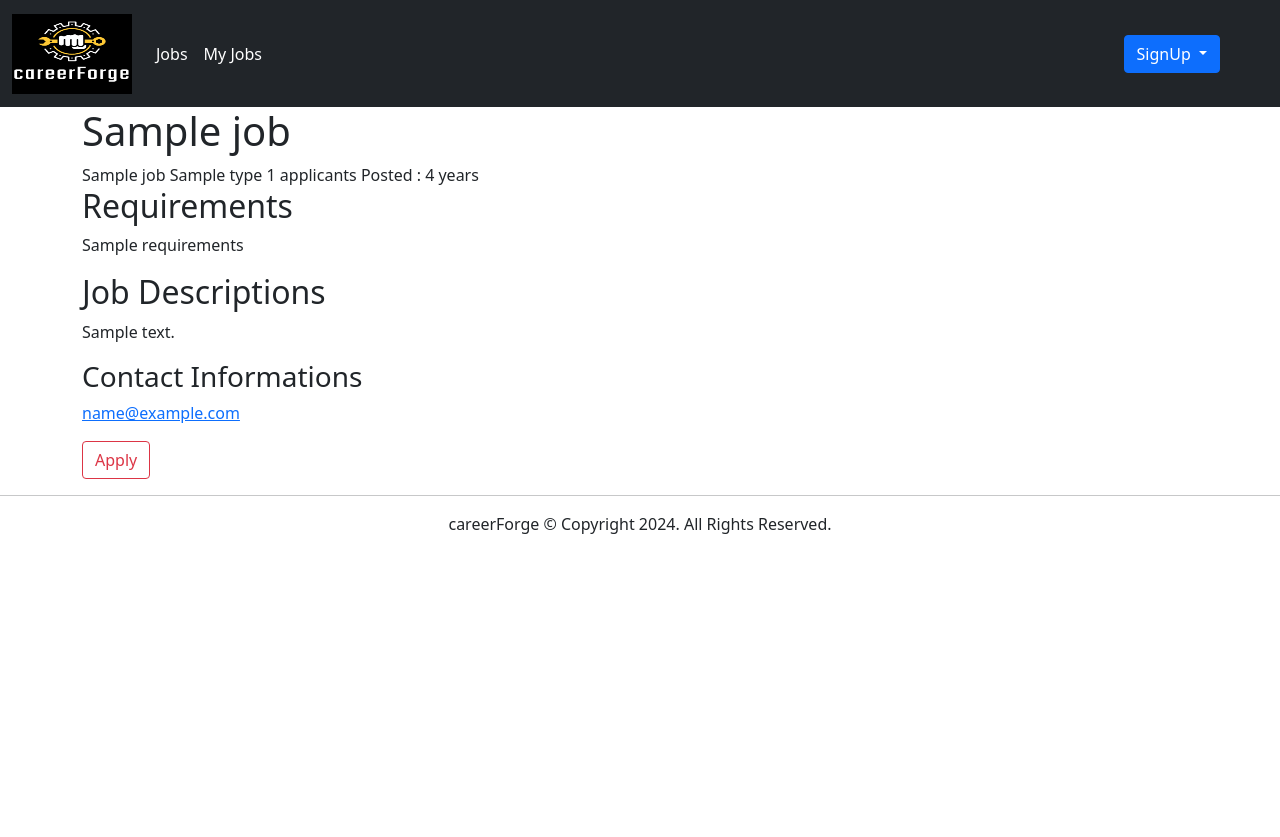
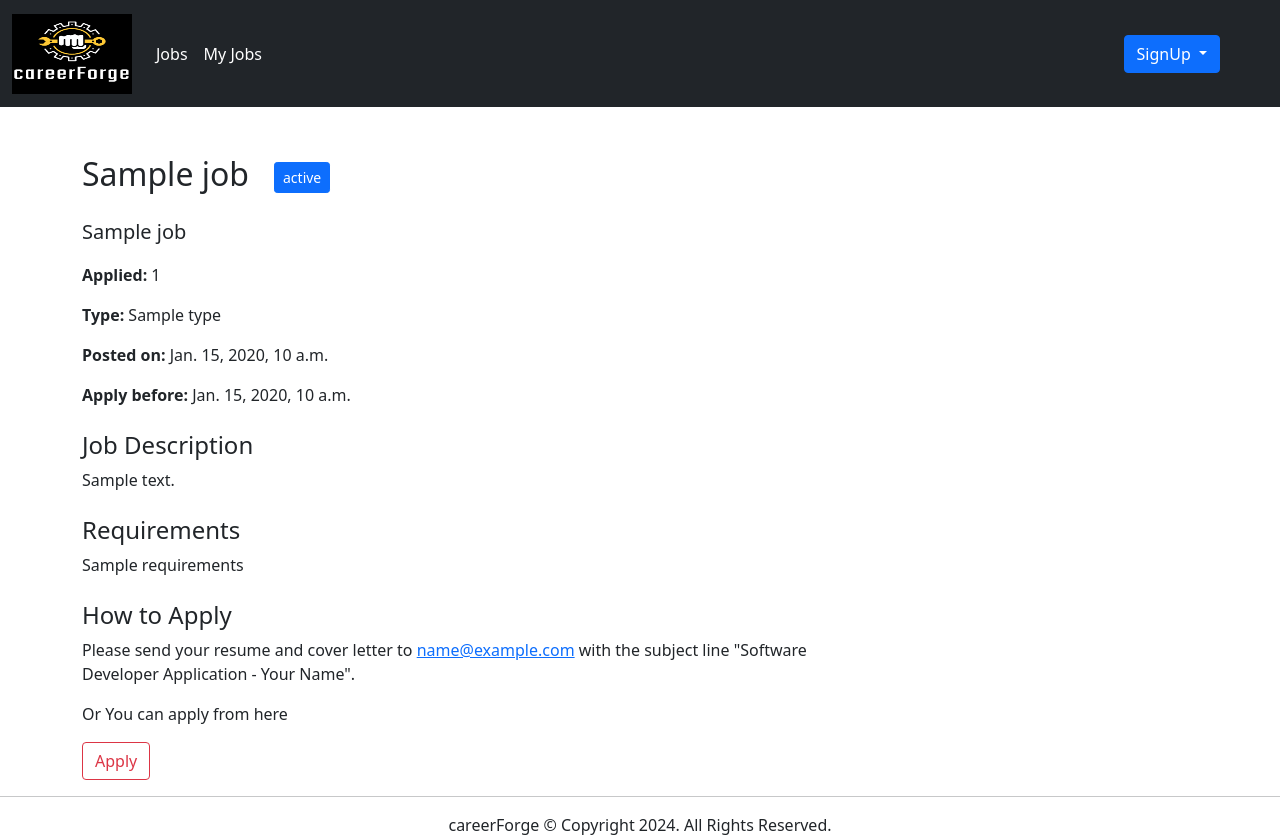
Before and after one commit to mepujan/careerForge, a Django app: template jobs/templates/job-details.html in a window 1280 px wide. Before the commit the page ends 534 px from the top, so only its background shows below. Run offline with Django 5.2, Linux system fonts and the light colour scheme; the template is opened without the code that fills it: most values are stand-ins (such as "Sample title", 1, 10 or a date in 2020); data that the repository does not hold is empty; some libraries are stand-ins or nearby versions.

Commit message:
detail page updated

```diff
--- a/jobs/templates/job-details.html
+++ b/jobs/templates/job-details.html
@@ -7,7 +7,49 @@
     {{ message }}
 </div>
 {%endfor%}
-<div class="container">
+<div class="container mt-5">
+    <div class="row">
+        <div class="col-md-8">
+            <h2 class="mb-4">{{job.title}} &nbsp; <button type="button" {% if job.status == 'active' %}
+                    class="btn btn-primary btn-sm" {%else%} class="btn btn-danger btn-sm"
+                    {%endif%}>{{job.status}}</button>
+            </h2>
+            <p class="lead">{{job.company_name | capfirst}}</p>
+            <p><strong>Applied:</strong> {{job.application_count}}</p>
+            <p><strong>Type:</strong> {{job.type}}</p>
+            <p><strong>Posted on:</strong> {{job.updated}}</p>
+            <p><strong>Apply before:</strong> {{job.last_date_to_apply}}</p>
+
+            <h4 class="mt-4">Job Description</h4>
+            <p>{{job.descriptions}}</p>
+
+            <h4 class="mt-4">Requirements</h4>
+            <p>{{job.requirements | safe}}</p>
+
+            <h4 class="mt-4">How to Apply</h4>
+            <p>Please send your resume and cover letter to <a href="{{job.contact_email}}">{{job.contact_email}}</a>
+                with
+                the
+                subject line "Software Developer Application - Your Name".</p>
+            <p>Or You can apply from here</p>
+            <div>
+                {% if not applied %}
+                <a class="btn btn-outline-danger" href="{% url 'jobs:apply_job' job.id%}">Apply</a>
+                {%else%}
+                <button class="btn btn-info" disabled>Applied</button>
+                {%endif%}
+            </div>
+        </div>
+    </div>
+</div>
+
+
+
+
+
+
+
+<!-- <div class="container">
     <div>
         <div>
             <h1>{{job.title}}</h1>
@@ -35,6 +77,6 @@
         <button class="btn btn-info" disabled>Applied</button>
         {%endif%}
     </div>
-</div>
+</div> -->
 
 {% endblock content %}
```
